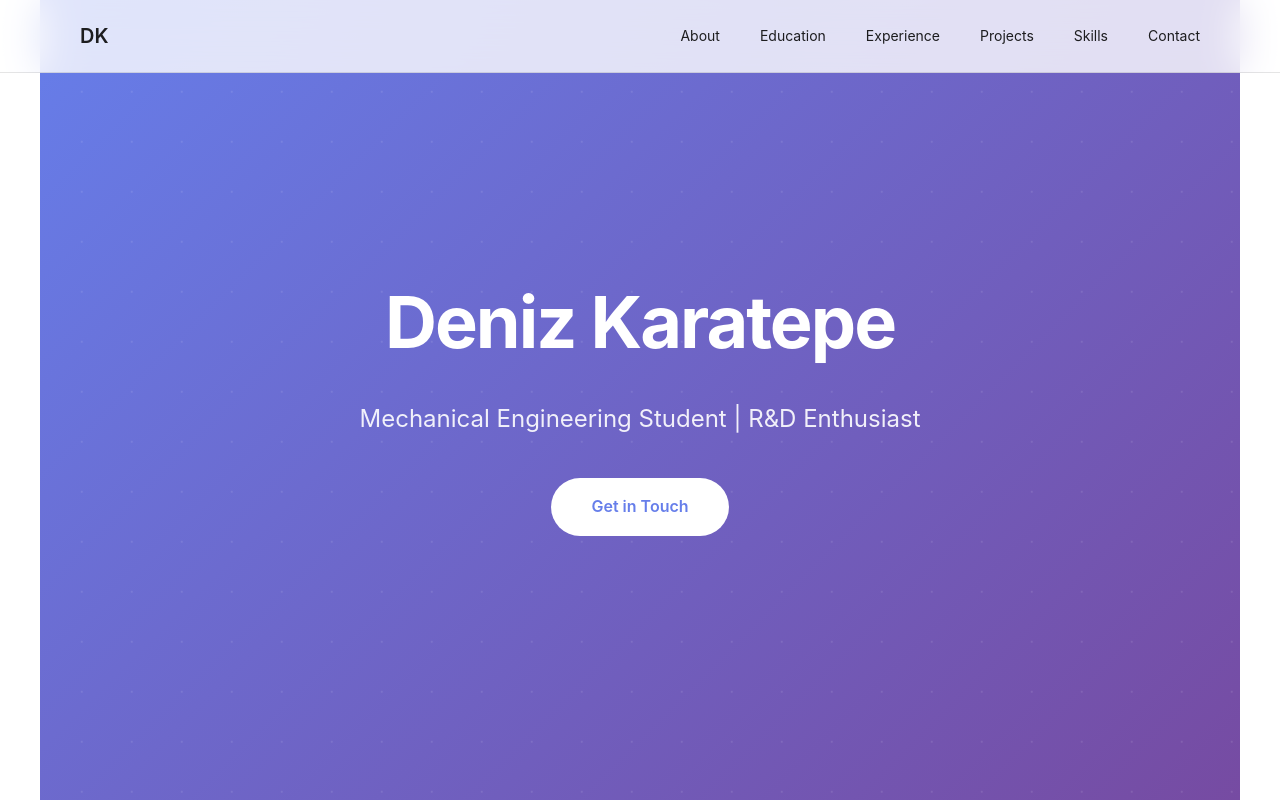
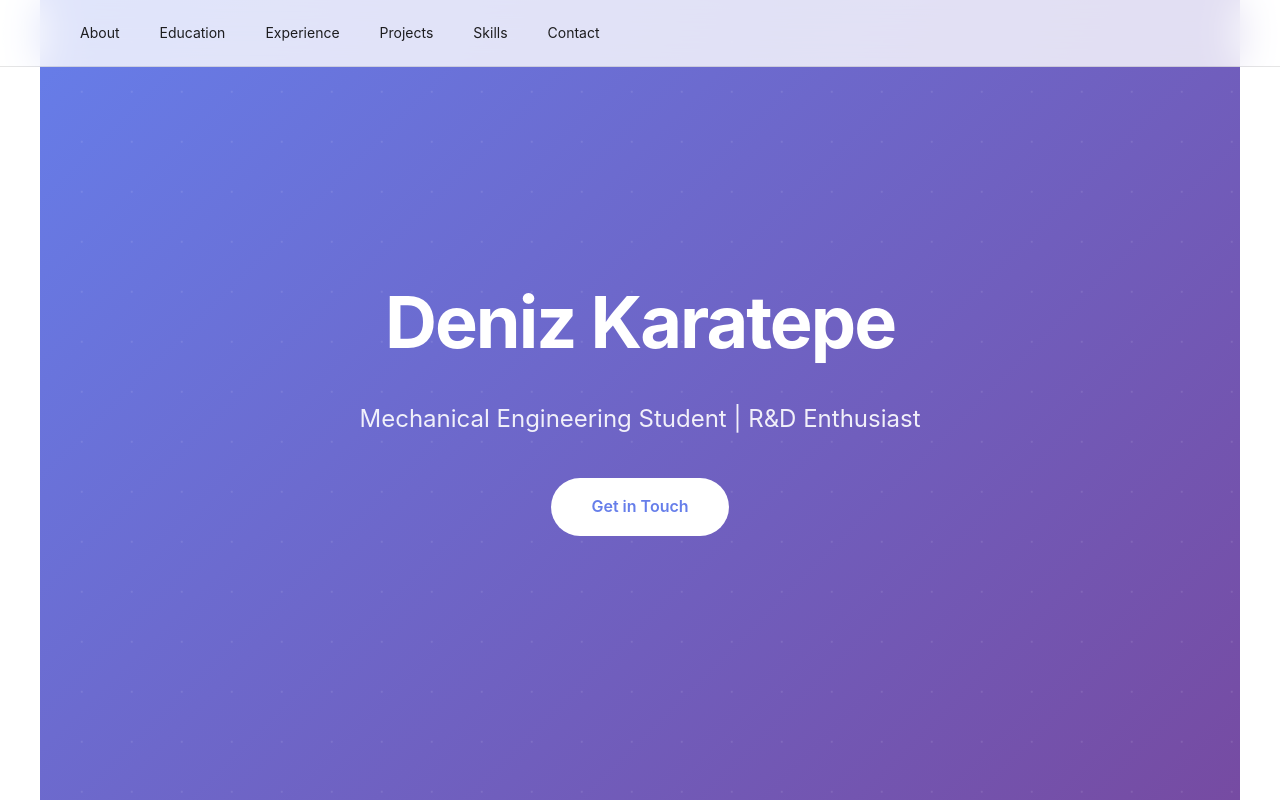
Before and after one commit to denizkaratepe/portfolio, a plain HTML site: page index.html in a window 1280 px wide. Shown: the top 800 px of the page. Drawn offline with Linux system fonts and the light colour scheme.

Commit message:
index.html

```diff
--- a/index.html
+++ b/index.html
@@ -387,7 +387,6 @@
     <!-- Navigation -->
     <nav>
         <div class="container">
-            <div class="logo">DK</div>
             <ul>
                 <li><a href="#about">About</a></li>
                 <li><a href="#education">Education</a></li>
```
